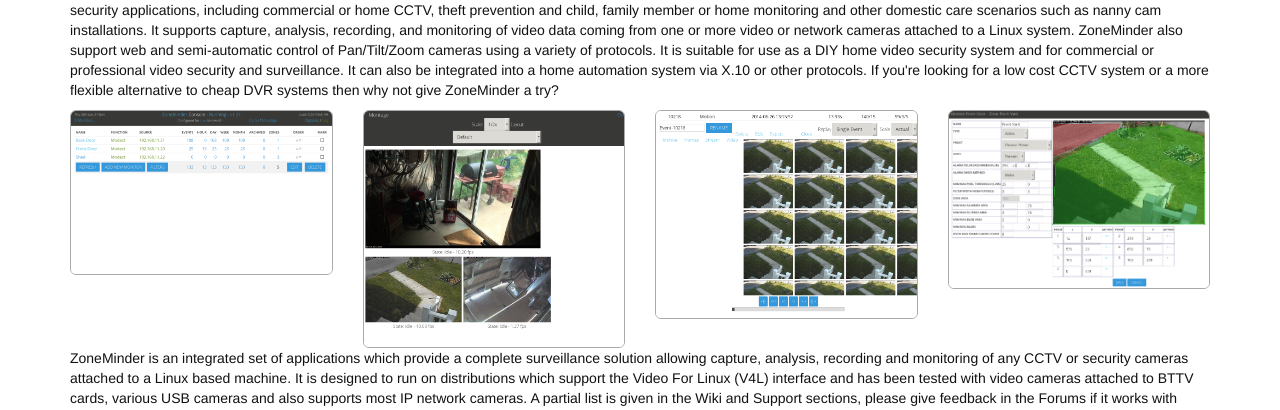
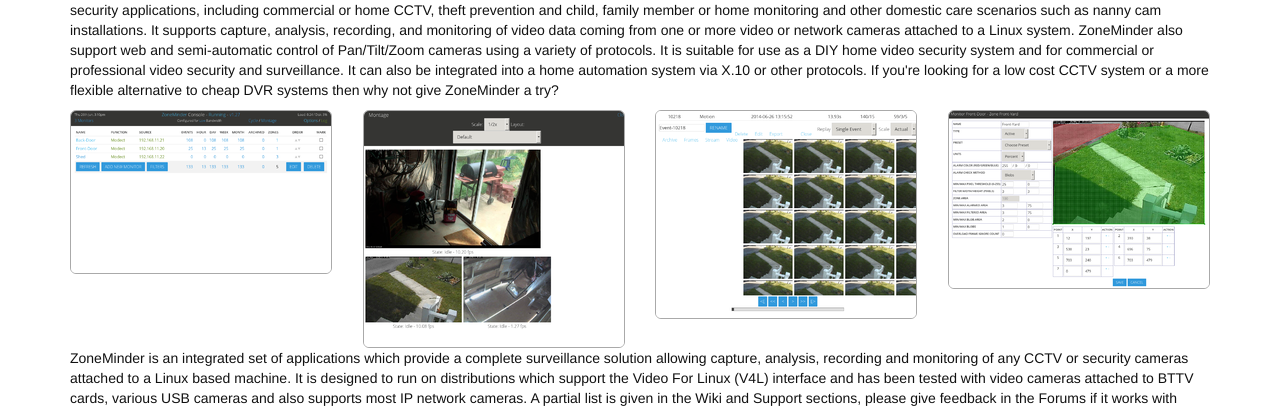
Before and after one commit to ZoneMinder/zoneminder.github.io, a Jekyll site: the page built from index.html, in a window 1280 px wide. Shown: the part 125-535 px from the top of the page. Built offline with Jekyll 4.4.1, drawn with Linux system fonts in a browser that asks for light colours; nearby versions of some CDN libraries; comment, search, counter and statistics services are not loaded.

Commit message:
Create thubmanils for images on home page

```diff
--- a/index.html
+++ b/index.html
@@ -8,16 +8,16 @@ permalink: /
 
 <div class="row thumbs">
 	<div class="col-sm-3">
-		<img class="img-responsive img-rounded" src="/images/console.png" alt="ZoneMinder Console" />
+		<a href="/images/console.png"><img class="img-responsive img-rounded" src="/images/thumbs/console.png" alt="ZoneMinder Console" /></a>
 	</div>
 	<div class="col-sm-3">
-		<img class="img-responsive img-rounded" src="/images/montage.png" alt="ZoneMinder Console" />
+		<a href="/images/montage.png"><img class="img-responsive img-rounded" src="/images/thumbs/montage.png" alt="ZoneMinder Console" /></a>
 	</div>
 	<div class="col-sm-3">
-		<img class="img-responsive img-rounded" src="/images/stills.png" alt="ZoneMinder Console" />
+		<a href="/images/stills.png"><img class="img-responsive img-rounded" src="/images/thumbs/stills.png" alt="ZoneMinder Console" /></a>
 	</div>
 	<div class="col-sm-3">
-		<img class="img-responsive img-rounded" src="/images/zone.png" alt="ZoneMinder Console" />
+		<a href="/images/zone.png"><img class="img-responsive img-rounded" src="/images/thumbs/zone.png" alt="ZoneMinder Console" /></a>
 	</div>
 </div>
 
```
Also changed, not shown: images/thumbs/console.png (added), images/thumbs/control.png (added), images/thumbs/event.png (added), images/thumbs/events.png (added), images/thumbs/filter.png (added), images/thumbs/montage.png (added), images/thumbs/options.png (added), images/thumbs/stills.png (added), images/thumbs/timeline.png (added), images/thumbs/watch.png (added), images/thumbs/zone.png (added), images/thumbs/zones.png (added).
